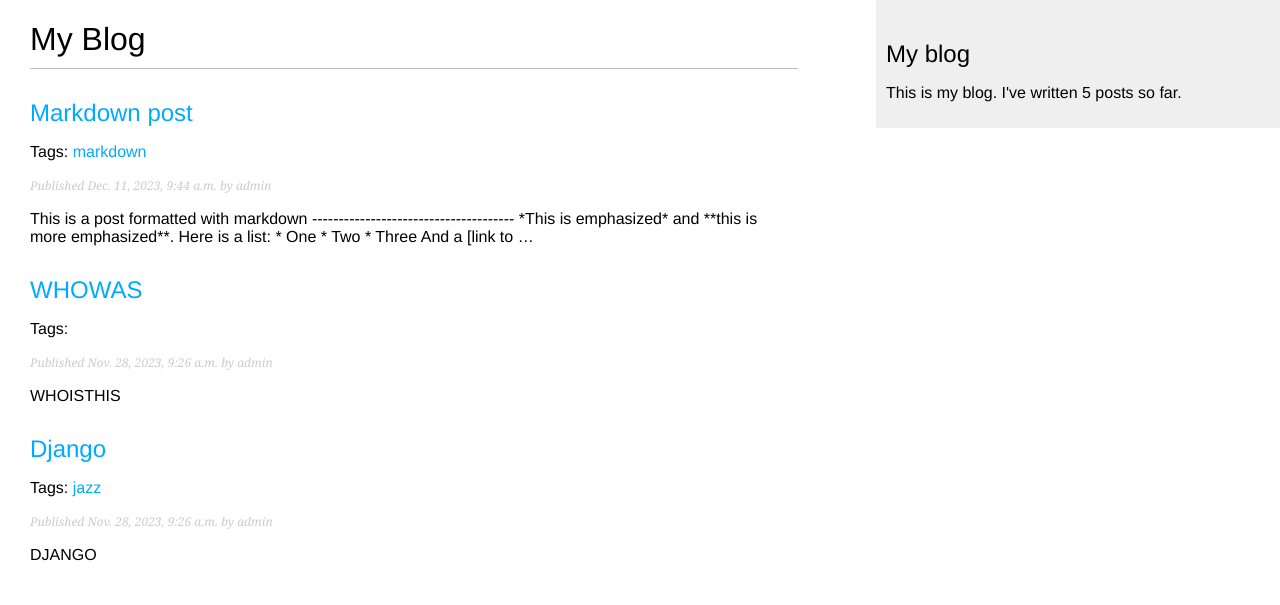
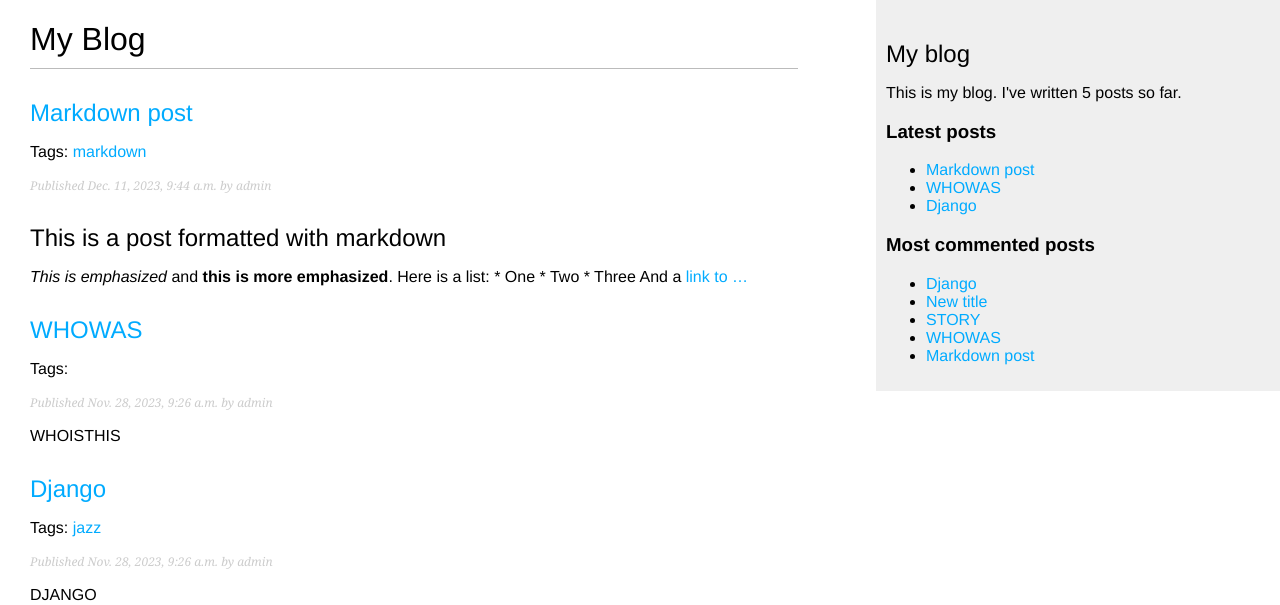
Before and after one commit to XXXDESHXXX/BlogDjangoProject, a Django app: page /blog/ in a window 1280 px wide. Shown: the top 605 px of the page. Run offline with Django 4.2, Linux system fonts and the light colour scheme; data comes from the database, SQL or seed files in the repository; both versions use the stored data as it was after the commit.

Commit message:
Add Markdown html system; Create class LatestPostsFeed; Create functions markdown_format, get_most_commented_posts, show_latest_posts

```diff
--- a/blog/templatetags/blog_tags.py
+++ b/blog/templatetags/blog_tags.py
@@ -1,7 +1,28 @@
 from django import template
 from ..models import Post
+from django.db.models import Count
+from django.utils.safestring import mark_safe
+import markdown
 
 register = template.Library()
+
+
+@register.filter(name='markdown')
+def markdown_format(text):
+    return mark_safe(markdown.markdown(text))
+
+
+@register.simple_tag
+def get_most_commented_posts(count=5):
+    return Post.published.annotate(
+        total_comments=Count('comments')
+    ).order_by('-total_comments')[:count]
+
+
+@register.inclusion_tag('blog/post/latest_posts.html')
+def show_latest_posts(count=5):
+    latest_posts = Post.published.order_by('-publish')[:count]
+    return {'latest_posts': latest_posts}
 
 
 @register.simple_tag
--- a/blog/urls.py
+++ b/blog/urls.py
@@ -1,5 +1,6 @@
 from django.urls import path
 from . import views
+from .feeds import LatestPostsFeed
 
 
 app_name = 'blog'
@@ -16,4 +17,5 @@
          views.post_share, name='post_share'),
     path('<int:post_id>/comment/',
          views.post_comment, name='post_comment'),
+    path('feed/', LatestPostsFeed(), name='post_feed'),
 ]
--- a/templates/blog/base.html
+++ b/templates/blog/base.html
@@ -14,6 +14,17 @@
     <div id='sidebar'>
         <h2>My blog</h2>
         <p>This is my blog. I've written {% total_posts %} posts so far.</p>
+        <h3>Latest posts</h3>
+        {% show_latest_posts 3 %}
+        <h3>Most commented posts</h3>
+        {% get_most_commented_posts as most_commented_posts %}
+        <ul>
+            {% for post in most_commented_posts %}
+            <li>
+                <a href="{{ post.get_absolute_url }}">{{ post.title }}</a>
+            </li>
+            {% endfor %}
+        </ul>
     </div>
 </body>
 </html>
--- a/templates/blog/post/detail.html
+++ b/templates/blog/post/detail.html
@@ -1,4 +1,5 @@
 {% extends "blog/base.html" %}
+{% load blog_tags %}
 
 {% block title %}{{ post.title }}{% endblock %}
 {% block content %}
@@ -6,7 +7,7 @@
     <p class="date">
         Published {{ post.publish }} by {{ post.author }}
     </p>
-    {{ post.body|linebreaks }}
+    {{ post.body|markdown }}
     <p>
         <a href="{% url "blog:post_share" post.id %}">
             Share this post
--- /dev/null
+++ b/templates/blog/post/latest_posts.html
@@ -0,0 +1,7 @@
+<ul>
+    {% for post in latest_posts %}
+        <li>
+            <a href="{{ post.get_absolute_url }}">{{ post.title }}</a>
+        </li>
+    {% endfor %}
+</ul>
--- a/templates/blog/post/list.html
+++ b/templates/blog/post/list.html
@@ -1,4 +1,5 @@
 {%  extends "blog/base.html" %}
+{% load blog_tags %}
 
 {%  block title %}My Blog{% endblock %}
 
@@ -25,7 +26,7 @@
         <p class="date">
             Published {{ post.publish }} by {{ post.author }}
         </p>
-         {{ post.body|truncatewords:30|linebreaks }}
+         {{ post.body|markdown|truncatewords_html:30 }}
     {% endfor %}
     {% include 'pagination.html' with page=posts %}
 {% endblock %}
```
Also changed, not shown: blog/feeds.py (added, +23 -0 lines), db.sqlite3.
